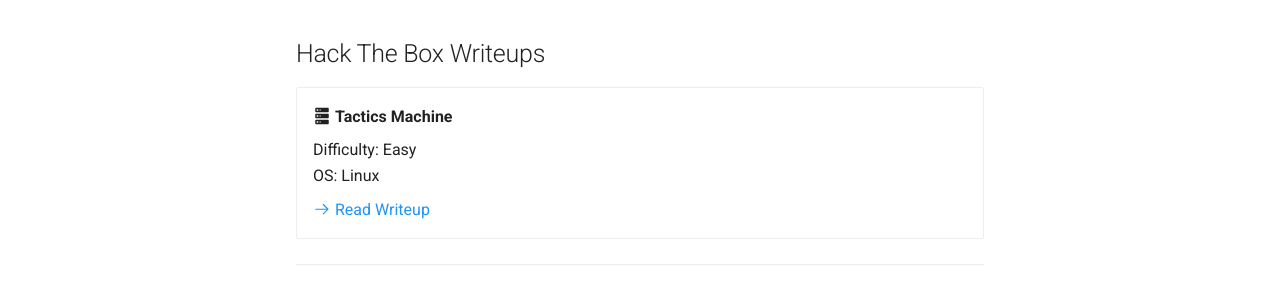
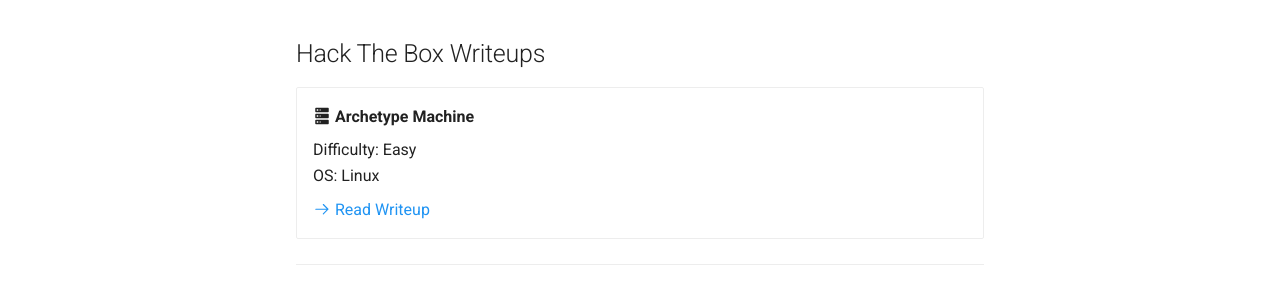
Before and after one commit to SolidCode321/htb-writups, an MkDocs documentation site: the page built from docs/index.md, in a window 1280 px wide and 1078 px high. Shown: the part 501-801 px from the top of the window. Built offline with MkDocs 1.6.1 and Material for MkDocs 9.7.7, drawn with Linux system fonts in a browser that asks for light colours.

Commit message:
Update Hack The Box writeup from Tactics to Archetype

```diff
--- a/docs/index.md
+++ b/docs/index.md
@@ -16,12 +16,12 @@
 
 <div class="grid cards" markdown>
 
--   :material-server: **Tactics Machine**
+-   :material-server: **Archetype Machine**
 
     Difficulty: Easy
     OS: Linux
 
-    [:octicons-arrow-right-24: Read Writeup](hackthebox/tactics.md)
+    [:octicons-arrow-right-24: Read Writeup](hackthebox/archetype.md)
 
 </div>
 
```
